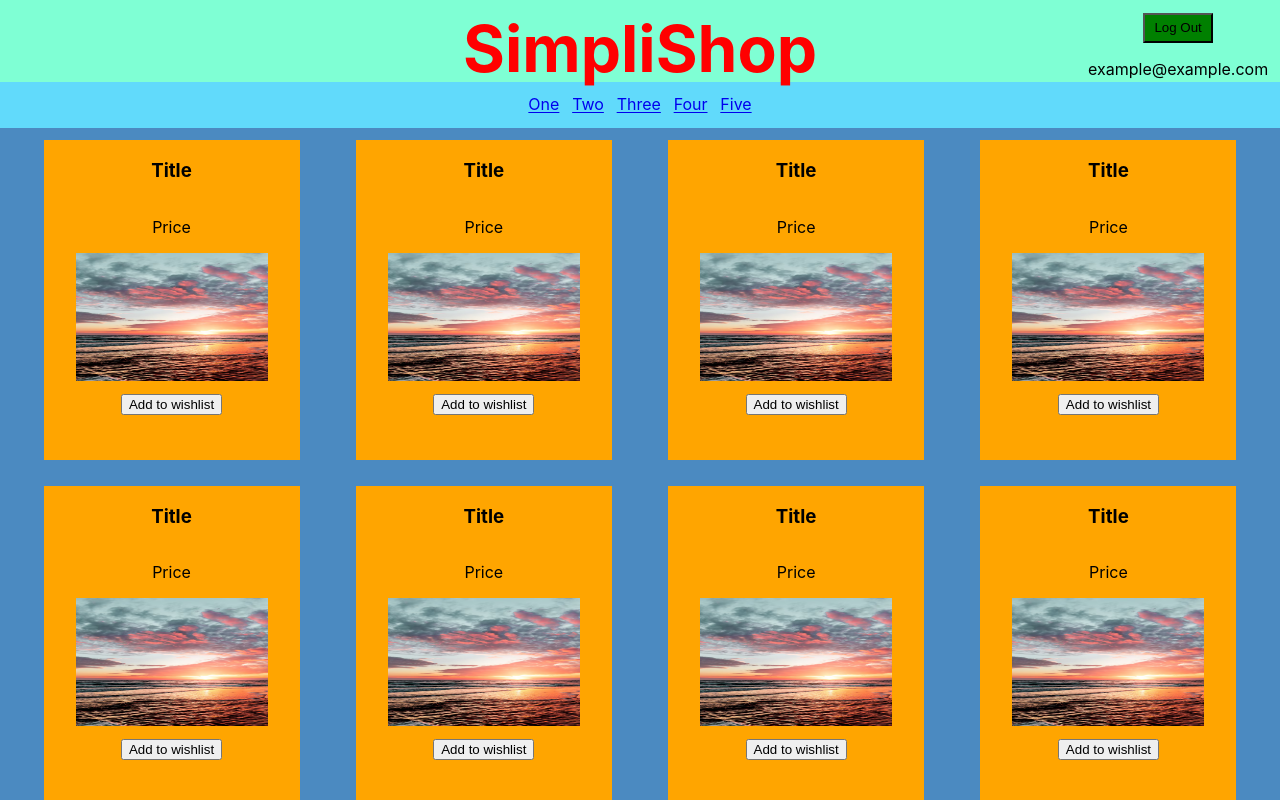
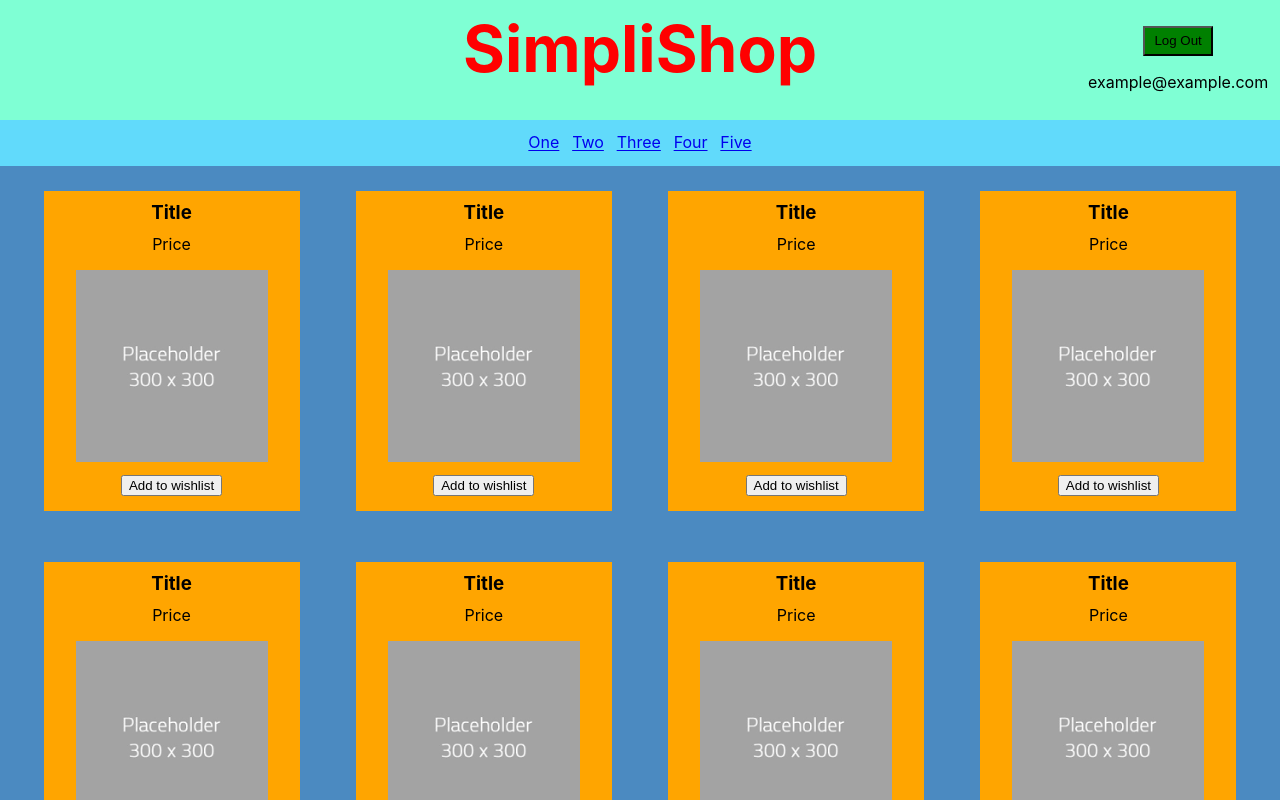
Before and after one commit to hannahnobeebux/spring-group-project, a React (Create React App) app: page / in a window 1280 px wide. Shown: the top 800 px of the page. Built offline with nearby package versions, Linux system fonts and the light colour scheme.

Commit message:
Further CSS changes

```diff
--- a/src/App.css
+++ b/src/App.css
@@ -2,7 +2,7 @@
   text-align: center;
 
   /* TO MAKE THE FOOTER STICKY */
-  height: 100vh;
+  /* height: 100vh; */
   width: 100vw;
   display: flex;
   flex-direction: column;
--- a/src/components/Header.js
+++ b/src/components/Header.js
@@ -21,6 +21,7 @@ const HeaderContainer = styled.div`
   display: flex;
   flex-direction: row;
   background-color: aquamarine;
+  height: 15vh;
 `;
 
 const HeaderOne = styled.h1`
@@ -38,7 +39,7 @@ const Title = styled.div`
 
 const Login = styled.div`
   position: relative;
-  top: 1vw;
+  top: 2vw;
   left: 85vw;
   z-index: 2;
 `;
--- a/src/components/Item.js
+++ b/src/components/Item.js
@@ -1,12 +1,12 @@
 import React from "react";
 import styled from "styled-components";
-import placeholder from "../images/sunset.png";
+import placeholder from "../images/placeholder-image.png";
 
 export default function Item() {
   return (
     <Section>
-      <h3>Title</h3>
-      <p>Price</p>
+      <SubHeading>Title</SubHeading>
+      <PTag>Price</PTag>
       <Image src={placeholder} />
       <Wishlist>Add to wishlist</Wishlist>
     </Section>
@@ -19,14 +19,22 @@ const Section = styled.section`
   background-color: orange;
   width: 20vw;
   height: 25vw;
-  margin: 1vw;
+  margin: 2vw 1vw;
   display: flex;
   flex-direction: column;
 `;
 
+const SubHeading = styled.h3`
+  margin: 10px;
+`;
+
+const PTag = styled.p`
+  margin-top: 0;
+`;
+
 const Image = styled.img`
   width: 15vw;
-  height: 10vw;
+  height: 15vw;
   align-self: center;
 `;
 
```
Also changed, not shown: src/images/placeholder-image.png.
